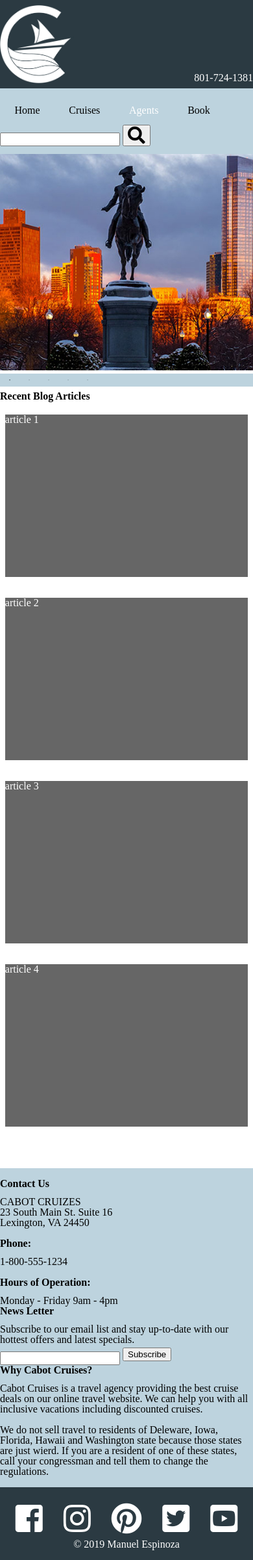
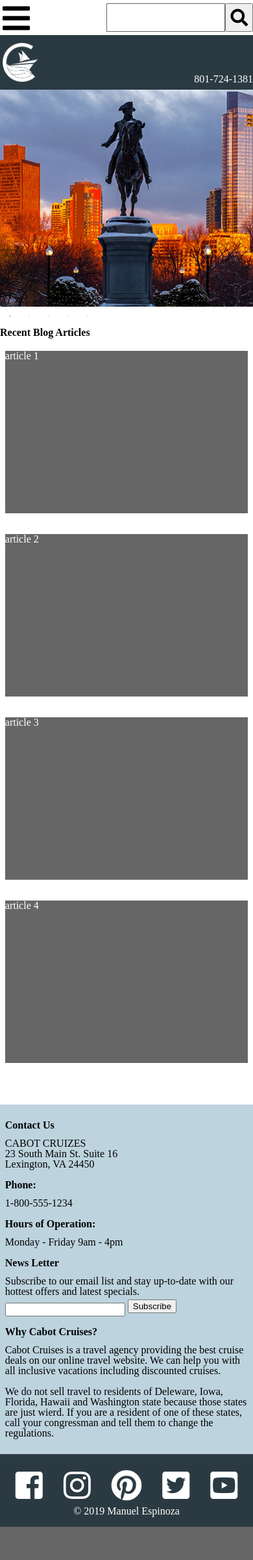
Before and after one commit to manoy96/Content-Management-Systems, a PHP site: page / in a window 390 px wide. Shown: the whole page at 65% size. After the commit the page ends 2350 px from the top, so only its background shows below. Run offline with PHP 8.4, Linux system fonts and the light colour scheme; some libraries are stand-ins or nearby versions; some web fonts are replaced.

Commit message:
added mobile menu, search, and editing the footer

```diff
--- a/Unit01HTML5_Template/index.html
+++ b/Unit01HTML5_Template/index.html
@@ -15,18 +15,28 @@
   <script src="main.js"></script>
 </head>
 <body>
-  <!-- HEADER -->
-  <div class="headwrap">
+  <!-- NAVIGATION -->
 
-    <header>
-      <img src="img/dgm3740_logo-01.png" alt="logo" style="width: 120px; height: 120px;">
-      <a href="tel:8017241381">801-724-1381</a>
-    </header>
+
+  <div id="mySidenav" class="sidenav">
+    <a href="javascript:void(0)" class="closebtn" onclick="closeNav()">&times;</a>
+    <a href="#">About</a>
+    <a href="#">Services</a>
+    <a href="#">Clients</a>
+    <a href="#">Contact</a>
   </div>
 
-  <!-- NAVIGATION -->
+<div class="myNav">
+    <span onclick="openNav()" id="menuBar"><i class="fas fa-bars fa-3x"></i></span>
+  <div class="search">
+    <input type="search">
+    <button type="submit"><i class="fas fa-search fa-2x"></i></button>
+  </div>
+  <!-- Use any element to open the sidenav -->
 
-    <div class="navigation">
+</div>
+  <!-- Add all page content inside this div if you want the side nav to push page content to the right (not used if you only want the sidenav to sit on top of the page -->
+    <!-- <div class="navigation">
       <nav>
 
         <ul>
@@ -48,7 +58,17 @@
         </div>
       </nav>
 
-    </div>
+    </div> -->
+
+      <!-- HEADER -->
+  <div class="headwrap">
+
+    <header>
+      <img src="img/dgm3740_logo-01.png" alt="logo" style="width: 120px; height: 120px;">
+      <a href="tel:8017241381">801-724-1381</a>
+    </header>
+  </div>
+
 
     <main>
 
@@ -171,6 +191,16 @@
           autoplaySpeed:8000
         });
       });
+
+      /* Set the width of the side navigation to 250px */
+function openNav() {
+  document.getElementById("mySidenav").style.width = "250px";
+}
+
+/* Set the width of the side navigation to 0 */
+function closeNav() {
+  document.getElementById("mySidenav").style.width = "0";
+}
     </script>
 </body>
 </html>
--- a/Unit01HTML5_Template/scss/_small-default.scss
+++ b/Unit01HTML5_Template/scss/_small-default.scss
@@ -17,6 +17,9 @@ header {
 
   img {
     border-radius: 8px;
+    max-height: 60px;
+    max-width: 60px;
+    margin: .25rem;
   }
 
   a {
@@ -28,25 +31,103 @@ header {
 
 }
 
-.navigation {
-  background-color: $secondaryColor;
+
+
+/* The side navigation menu */
+.sidenav {
+  height: 100%; /* 100% Full-height */
+  width: 0; /* 0 width - change this with JavaScript */
+  position: fixed; /* Stay in place */
+  z-index: 1; /* Stay on top */
+  top: 0; /* Stay at the top */
+  left: 0;
+  background-color: #111; /* Black*/
+  overflow-x: hidden; /* Disable horizontal scroll */
+  padding-top: 60px; /* Place content 60px from the top */
+  transition: 0.5s; /* 0.5 second transition effect to slide in the sidenav */
 }
-nav {
-  max-width: 1024px;
-  margin: 0 auto;
-  padding: .75rem 0;
-  ul{
+
+/* The navigation menu links */
+.sidenav a {
+  padding: 8px 8px 8px 32px;
+  text-decoration: none;
+  font-size: 25px;
+  color: #818181;
+  display: block;
+  transition: 0.3s;
+}
+
+/* When you mouse over the navigation links, change their color */
+.sidenav a:hover {
+  color: #f1f1f1;
+}
+
+/* Position and style the close button (top right corner) */
+.sidenav .closebtn {
+  position: absolute;
+  top: 0;
+  right: 25px;
+  font-size: 36px;
+  margin-left: 50px;
+}
+
+/* Style page content - use this if you want to push the page content to the right when you open the side navigation */
+#main {
+  transition: margin-left .5s;
+  padding: 20px;
+}
+
+/* On smaller screens, where height is less than 450px, change the style of the sidenav (less padding and a smaller font size) */
+@media screen and (max-height: 450px) {
+  .sidenav {padding-top: 15px;}
+  .sidenav a {font-size: 18px;}
+}
+
+
+
+
+
+.myNav {
+  display: flex;
+  flex-direction: row;
+  justify-content: space-between;
+  align-items: center;
+
+  .search {
     display: flex;
     flex-direction: row;
+    input {
+      border: solid #666 1px;
+      height: 44px;
+      width: 100%;
+    }
+  }
 
-    a {
-      text-decoration: none;
-      color: #000000;
-      margin: 0 .4rem;
-    }
+  #menuBar {
+    color: primaryColor;
+    margin: .25rem 0 .15rem .25rem;
+  }
 
-  }
 }
+// .navigation {
+//   background-color: $secondaryColor;
+// }
+// nav {
+//   max-width: 1024px;
+//   margin: 0 auto;
+//   padding: .75rem 0;
+//   ul{
+//     display: flex;
+//     flex-direction: row;
+
+//     a {
+//       text-decoration: none;
+//       color: #000000;
+//       margin: 0 .4rem;
+//     }
+
+//   }
+// }
 
 .mySlider {
 
@@ -92,8 +173,16 @@ h2#blog {
     max-width: 1024px;
     margin: 0 auto;
 
+
     .info {
       padding: 1rem 0;
+      margin: 0 auto;
+      display: flex;
+      flex-direction: column;
+      justify-content: center;
+      .contact, .newsletter, .why {
+        padding: .5rem $gutter;
+      }
 
       h2{
         margin-bottom: .75rem;
@@ -142,7 +231,7 @@ ul {
   margin: 0;
   padding: 0;
   overflow: hidden;
-  background-color: $secondaryColor;
+  background-color: #fff;
 }
 
 li {
```
Also changed, not shown: Unit01HTML5_Template/css/styles.css.
